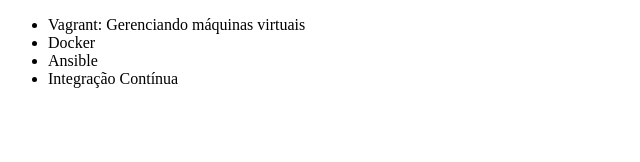
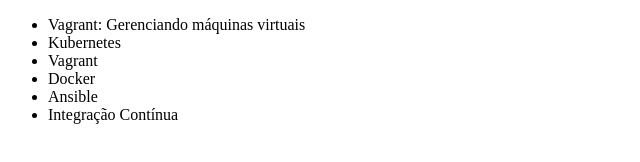
Before and after one commit to mgbarbieri/alura-git, a plain HTML site: page index.html in a window 1280 px wide. Shown: the whole page, without its empty margins (0-640 px from the left). Drawn offline with Linux system fonts and the light colour scheme.

Commit message:
Kubernetes adicionado

```diff
--- a/index.html
+++ b/index.html
@@ -6,6 +6,8 @@
 <body>
     <ul>
         <li>Vagrant: Gerenciando máquinas virtuais</li>
+		<li>Kubernetes</li>
+        <li>Vagrant</li>
         <li>Docker</li>
         <li>Ansible</li>
         <li>Integração Contínua</li>
```
